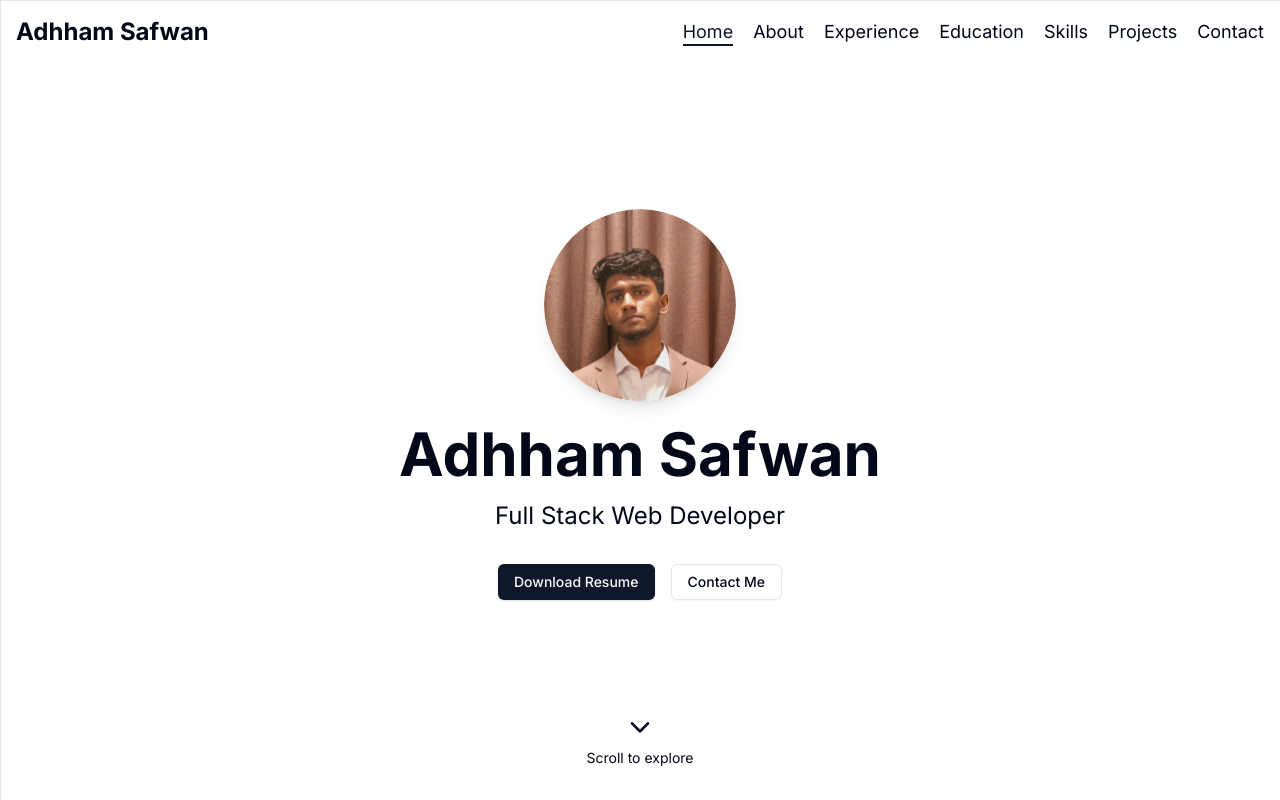
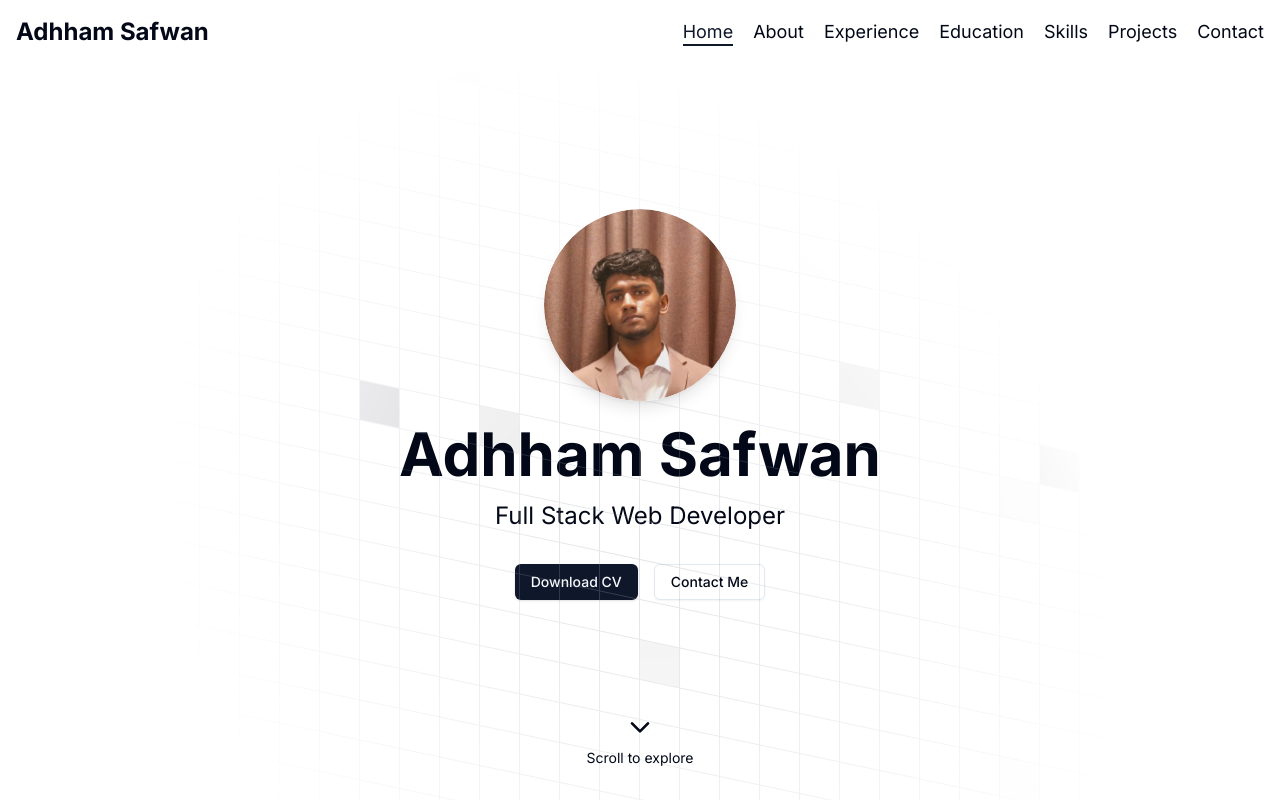
Before and after one commit to adhhamdev/my-portfolio, a Next.js app: page / in a window 1280 px wide. Shown: the top 800 px of the page. Built offline with nearby package versions, Linux system fonts and the light colour scheme.

Commit message:
Update style import method and remove unused CSS import

```diff
--- a/app/page.tsx
+++ b/app/page.tsx
@@ -29,7 +29,7 @@
   ];
 
   return (
-    <div className='min-h-screen text-foreground bg-gradient-to-t from-primary/20 to-background bg-grid-pattern bg-fixed'>
+    <div className='min-h-screen text-foreground from-primary/20  bg-fixed'>
       <Header
         navItems={navItems}
         toggleMenu={toggleMenu}
@@ -65,9 +65,8 @@
                 <motion.a
                   key={item.name}
                   href={item.href}
-                  className={`text-4xl font-bold mb-8 relative overflow-hidden group ${
-                    activeSection === item.href.slice(1) ? 'text-primary' : ''
-                  }`}
+                  className={`text-4xl font-bold mb-8 relative overflow-hidden group ${activeSection === item.href.slice(1) ? 'text-primary' : ''
+                    }`}
                   onClick={() => {
                     toggleMenu();
                     setActiveSection(item.href.slice(1));
--- a/components/Hero.tsx
+++ b/components/Hero.tsx
@@ -1,15 +1,27 @@
 'use client';
 
 import { Button } from '@/components/ui/button';
+import { cn } from '@/lib/utils';
 import { motion } from 'framer-motion';
 import { ChevronDown } from 'lucide-react';
 import Image from 'next/image';
+import AnimatedGridPattern from './ui/animated-grid-pattern';
 
 export default function Hero() {
   return (
     <section
       id='home'
       className='min-h-screen flex items-center justify-center'>
+      <AnimatedGridPattern
+        numSquares={100}
+        maxOpacity={0.5}
+        duration={10}
+        repeatDelay={1}
+        className={cn(
+          "[mask-image:radial-gradient(500px_circle_at_center,white,transparent)]",
+          "inset-x-0 inset-y-[-30%] h-[200%] skew-y-12",
+        )}
+      />
       <div className='text-center'>
         <motion.div
           initial={{ opacity: 0, scale: 0.5 }}
@@ -62,8 +74,8 @@
           <Button
             asChild
             className='transition-transform duration-300 hover:scale-105'>
-            <a href='/resume.pdf' download>
-              Download Resume
+            <a href='/cv.pdf' title='Download CV in PDF' download>
+              Download CV
             </a>
           </Button>
           <Button
--- /dev/null
+++ b/components/ui/animated-grid-pattern.tsx
@@ -0,0 +1,150 @@
+"use client";
+
+import { useEffect, useId, useRef, useState } from "react";
+import { motion } from "framer-motion";
+
+import { cn } from "@/lib/utils";
+
+interface GridPatternProps {
+  width?: number;
+  height?: number;
+  x?: number;
+  y?: number;
+  strokeDasharray?: any;
+  numSquares?: number;
+  className?: string;
+  maxOpacity?: number;
+  duration?: number;
+  repeatDelay?: number;
+}
+
+export function GridPattern({
+  width = 40,
+  height = 40,
+  x = -1,
+  y = -1,
+  strokeDasharray = 0,
+  numSquares = 50,
+  className,
+  maxOpacity = 0.5,
+  duration = 4,
+  repeatDelay = 0.5,
+  ...props
+}: GridPatternProps) {
+  const id = useId();
+  const containerRef = useRef(null);
+  const [dimensions, setDimensions] = useState({ width: 0, height: 0 });
+  const [squares, setSquares] = useState(() => generateSquares(numSquares));
+
+  function getPos() {
+    return [
+      Math.floor((Math.random() * dimensions.width) / width),
+      Math.floor((Math.random() * dimensions.height) / height),
+    ];
+  }
+
+  // Adjust the generateSquares function to return objects with an id, x, and y
+  function generateSquares(count: number) {
+    return Array.from({ length: count }, (_, i) => ({
+      id: i,
+      pos: getPos(),
+    }));
+  }
+
+  // Function to update a single square's position
+  const updateSquarePosition = (id: number) => {
+    setSquares((currentSquares) =>
+      currentSquares.map((sq) =>
+        sq.id === id
+          ? {
+              ...sq,
+              pos: getPos(),
+            }
+          : sq,
+      ),
+    );
+  };
+
+  // Update squares to animate in
+  useEffect(() => {
+    if (dimensions.width && dimensions.height) {
+      setSquares(generateSquares(numSquares));
+    }
+  }, [dimensions, numSquares]);
+
+  // Resize observer to update container dimensions
+  useEffect(() => {
+    const resizeObserver = new ResizeObserver((entries) => {
+      for (let entry of entries) {
+        setDimensions({
+          width: entry.contentRect.width,
+          height: entry.contentRect.height,
+        });
+      }
+    });
+
+    if (containerRef.current) {
+      resizeObserver.observe(containerRef.current);
+    }
+
+    return () => {
+      if (containerRef.current) {
+        resizeObserver.unobserve(containerRef.current);
+      }
+    };
+  }, [containerRef]);
+
+  return (
+    <svg
+      ref={containerRef}
+      aria-hidden="true"
+      className={cn(
+        "pointer-events-none absolute inset-0 h-full w-full fill-gray-400/30 stroke-gray-400/30",
+        className,
+      )}
+      {...props}
+    >
+      <defs>
+        <pattern
+          id={id}
+          width={width}
+          height={height}
+          patternUnits="userSpaceOnUse"
+          x={x}
+          y={y}
+        >
+          <path
+            d={`M.5 ${height}V.5H${width}`}
+            fill="none"
+            strokeDasharray={strokeDasharray}
+          />
+        </pattern>
+      </defs>
+      <rect width="100%" height="100%" fill={`url(#${id})`} />
+      <svg x={x} y={y} className="overflow-visible">
+        {squares.map(({ pos: [x, y], id }, index) => (
+          <motion.rect
+            initial={{ opacity: 0 }}
+            animate={{ opacity: maxOpacity }}
+            transition={{
+              duration,
+              repeat: 1,
+              delay: index * 0.1,
+              repeatType: "reverse",
+            }}
+            onAnimationComplete={() => updateSquarePosition(id)}
+            key={`${x}-${y}-${index}`}
+            width={width - 1}
+            height={height - 1}
+            x={x * width + 1}
+            y={y * height + 1}
+            fill="currentColor"
+            strokeWidth="0"
+          />
+        ))}
+      </svg>
+    </svg>
+  );
+}
+
+export default GridPattern;
--- a/package.json
+++ b/package.json
@@ -13,7 +13,7 @@
     "@radix-ui/react-slot": "^1.1.0",
     "class-variance-authority": "^0.7.0",
     "clsx": "^2.1.1",
-    "framer-motion": "^11.5.4",
+    "framer-motion": "^11.11.8",
     "lucide-react": "^0.438.0",
     "next": "^14.2.8",
     "react": "^18",
--- a/tailwind.config.ts
+++ b/tailwind.config.ts
@@ -1,20 +1,14 @@
-import type { Config } from "tailwindcss";
+import type { Config } from 'tailwindcss';
 
 const config: Config = {
-    darkMode: ["class"],
-    content: [
-    "./pages/**/*.{js,ts,jsx,tsx,mdx}",
-    "./components/**/*.{js,ts,jsx,tsx,mdx}",
-    "./app/**/*.{js,ts,jsx,tsx,mdx}",
+  darkMode: ['class'],
+  content: [
+    './pages/**/*.{js,ts,jsx,tsx,mdx}',
+    './components/**/*.{js,ts,jsx,tsx,mdx}',
+    './app/**/*.{js,ts,jsx,tsx,mdx}',
   ],
   theme: {
   	extend: {
-		backgroundImage: {
-			'grid-pattern': "linear-gradient(to right, #80808033 1px, transparent 1px), linear-gradient(to bottom, #80808033 1px, transparent 1px)"
-		  },
-		  backgroundSize: {
-			'grid-pattern': '20px 20px',
-		  },
   		borderRadius: {
   			lg: 'var(--radius)',
   			md: 'calc(var(--radius) - 2px)',
@@ -61,9 +55,22 @@
   				'4': 'hsl(var(--chart-4))',
   				'5': 'hsl(var(--chart-5))'
   			}
+  		},
+  		animation: {
+  			ripple: 'ripple var(--duration,2s) ease calc(var(--i, 0)*.2s) infinite'
+  		},
+  		keyframes: {
+  			ripple: {
+  				'0%, 100%': {
+  					transform: 'translate(-50%, -50%) scale(1)'
+  				},
+  				'50%': {
+  					transform: 'translate(-50%, -50%) scale(0.9)'
+  				}
+  			}
   		}
   	}
   },
-  plugins: [require("tailwindcss-animate")],
+  plugins: [require('tailwindcss-animate')],
 };
 export default config;
```
Also changed, not shown: 2 other files (tests, documents, lock files or other folders).
